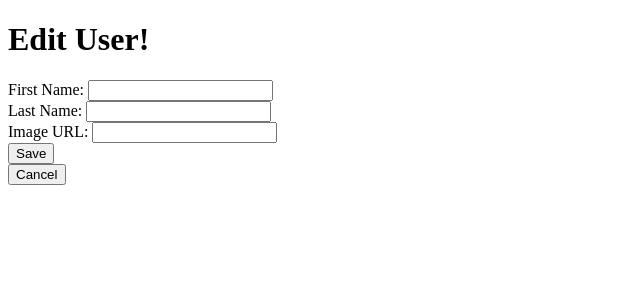
After one commit to LaithLou/flask-blogly, a Flask app: template templates/edit.html in a window 1280 px wide. The commit adds this page. Shown: the top 300 px of the page, without its empty margins (0-640 px from the left). Run offline with Flask 2, Linux system fonts and the light colour scheme; the template is opened without the code that fills it, so the values that code supplies are empty.

Commit message:
done with part one

```diff
--- a/app.py
+++ b/app.py
@@ -17,22 +17,23 @@ def take_to_user_page():
     return redirect('/users')
 
 @app.get('/users')
-def list_user():
-    """ it lists users """
+def list_users():
+    """ home page : it lists all users """
 
     users = User.query.all()
     return render_template('list.html', users= users)
 
 @app.get('/users/new')
 def show_add_user_form():
-    """Render the form template"""
+    """Render the add user form template"""
     return render_template('adding_user.html')
 
 
-
+# TODO: pick a better name more explicit
 @app.post('/users/new')
 def get_form_data():
-    """Takes the form elements"""
+    """Takes the form elements and post them on users list""" # handel form submittion
+
     fname = request.form['first_name']
     lname = request.form['last_name']
     image_url = request.form['image_url']
@@ -44,12 +45,41 @@ def get_form_data():
 
     return redirect ('/users')
 
-@app.get('/users/<id>')
+@app.get('/users/<int:id>')
 def show_profile(id):
     """Shows User Page"""
-    user = User.query.get(id)
+    user = User.query.get_or_404(id)
     return render_template('profile.html', user=user)
 
-@app.get('/users/<id>/edit')
+@app.get('/users/<id>/edit') # use int:id
 def show_edit_page(id):
     """Shows User's Edit page"""
+    user = User.query.get_or_404(id)
+    return render_template('edit.html',user=user)
+
+@app.post('/users/<id>/edit') # use int:id
+def edit_profile(id):
+    """ edits user's profile page take back
+    to user specific page""" # updating existing user
+
+
+    user = User.query.get(id)
+    user.first_name = request.form['first_name']
+    user.last_name = request.form['last_name']
+    user.img_url = request.form['image_url']
+
+    db.session.commit()
+
+    return redirect (f"/users")
+
+
+@app.post('/users/<id>/delete')
+def delete_user(id):
+    """deletes user take back to users page"""
+
+    user = User.query.get(id) #404
+    db.session.delete(user)
+
+    db.session.commit()
+
+    return redirect('/users')
--- a/templates/adding_user.html
+++ b/templates/adding_user.html
@@ -6,8 +6,8 @@
 <h1>Create User!</h1>
 <form action="/users/new" method="POST">
     <div>
-        <label>First Name:</label>
-        <input name="first_name" placeholder="John">
+        <label for="first_name">First Name:</label>
+        <input name="first_name" id="first_name" placeholder="John">
     </div>
     <div>
         <label>Last Name:</label>
@@ -19,7 +19,7 @@
         <input name="image_url" placeholder="Enter an image of this user">
     </div>
 
-    <button type="submit"> Add User </button>
+    <button type="submit">Add User</button>
 </form>
 
 {% endblock content %}
--- /dev/null
+++ b/templates/edit.html
@@ -0,0 +1,28 @@
+{% extends 'base.html' %}
+
+{% block title %} Edit User {% endblock title %}
+
+{% block content %}
+<h1> Edit User! </h1>
+<form action="/users/{{user.id}}/edit" method="POST">
+    <div>
+        <label>First Name:</label>
+        <input value = "{{ user.first_name }}"  name="first_name">
+    </div>
+    <div>
+        <label>Last Name:</label>
+        <input value = "{{ user.last_name}}" name="last_name" >
+    </div>
+
+    <div>
+        <label>Image URL:</label>
+        <input name="image_url" value = "{{ user.img_url }}">
+    </div>
+
+    <button type="submit">Save</button>
+</form>
+<form action="/users/{{user.id}}" method="GET">
+  <button type="submit">Cancel</button>
+</form>
+
+{% endblock content %}
--- a/templates/list.html
+++ b/templates/list.html
@@ -10,6 +10,7 @@
     {% endfor %}
   </ul>
   <form action='/users/new'>
-  <button type="submit">Add User!</button>
+    <button type="submit">Add User!</button> <!-- we can replace w/ anchor tag -->
   </form>
+  <!-- <a href="/users/new">Add User</a> -->
 {% endblock content%}
--- a/templates/profile.html
+++ b/templates/profile.html
@@ -15,7 +15,7 @@
     <button type="submit">Edit</button>
 </form>
 
-<form action="/users{{user.id}}/delete" method="POST">
+<form action="/users/{{user.id}}/delete" method="POST">
     <button type="submit">Delete</button>
 </form>
 
```
Also changed, not shown: models.py (+11 -9 lines), tests.py (+30 -3 lines). Lines whose indentation alone changed are shown as unchanged.
